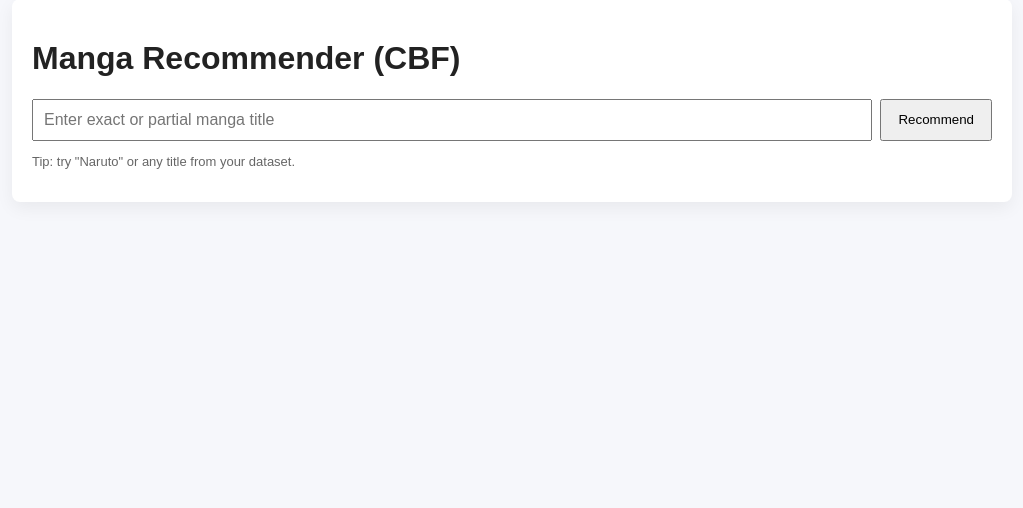
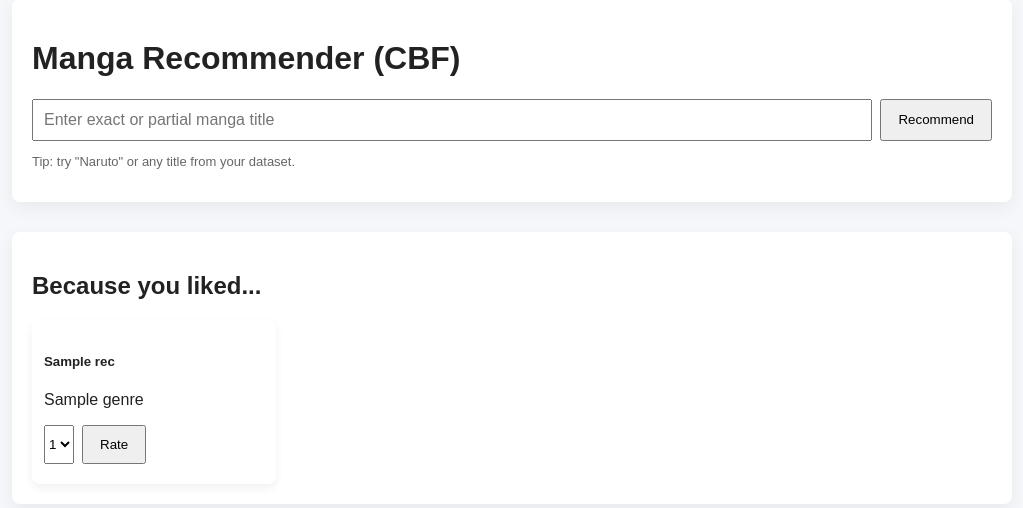
Before and after one commit to SID1014/Manga-Recommendation-System, a Flask app: template templates/index.html in a window 1280 px wide. Shown: the part 75-583 px from the top of the page, without its empty margins (128-1151 px from the left). Run offline with Flask 3, Linux system fonts and the light colour scheme; a user stored in the database is signed in; the template is opened without the code that fills it: most values are stand-ins (such as "Sample title", 1, 10 or a date in 2020); parts of the project's set-up code (start-up, migrations or seed data) failed here and were passed over.

Commit message:
one of the big improvements

```diff
--- a/templates/index.html
+++ b/templates/index.html
@@ -33,5 +33,53 @@
     <p class="hint">Tip: try "Naruto" or any title from your dataset.</p>
      {% endblock %}
   </div>
+
+<div class="container mt-5">
+
+  {% if current_user.is_authenticated %}
+    <h2 class="mb-4">
+      {% if recommendations %}
+        Because you liked...
+      {% else %}
+        Explore Mangas
+      {% endif %}
+    </h2>
+  {% else %}
+    <h2 class="mb-4">
+      {% if session.guest_manga_history %}
+        Based on your browsing
+      {% else %}
+        Explore Mangas
+      {% endif %}
+    </h2>
+  {% endif %}
+
+  <div class="row">
+    {% for rec in recommendations %}
+      <div class="col-md-3 mb-4">
+        <div class="card shadow-sm">
+          <div class="card-body text-center">
+            <h5 class="card-title">{{ rec.title }}</h5>
+            <p class="card-text text-muted">{{ rec.genre }}</p>
+
+            {% if current_user.is_authenticated %}
+              <form action="{{ url_for('main.rate_manga') }}" method="POST" class="d-flex justify-content-center">
+                <input type="hidden" name="manga_id" value="{{ rec.manga_id }}">
+                <select name="rating" class="form-select form-select-sm me-2">
+                  {% for i in range(1, 6) %}
+                    <option value="{{ i }}">{{ i }}</option>
+                  {% endfor %}
+                </select>
+                <button class="btn btn-primary btn-sm">Rate</button>
+              </form>
+            {% endif %}
+          </div>
+        </div>
+      </div>
+    {% endfor %}
+  </div>
+</div>
+
+
 </body>
 </html>
```
Also changed, not shown: app/routes.py (+28 -5 lines).
